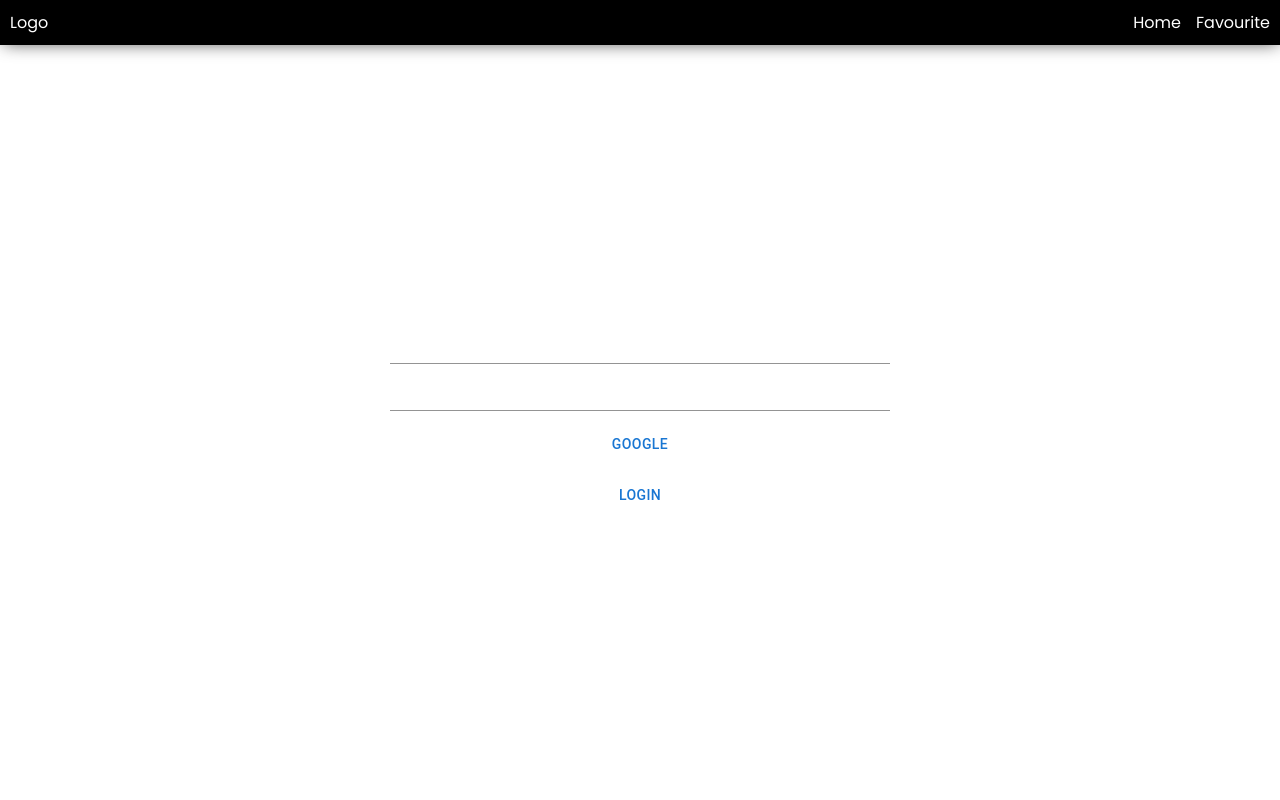
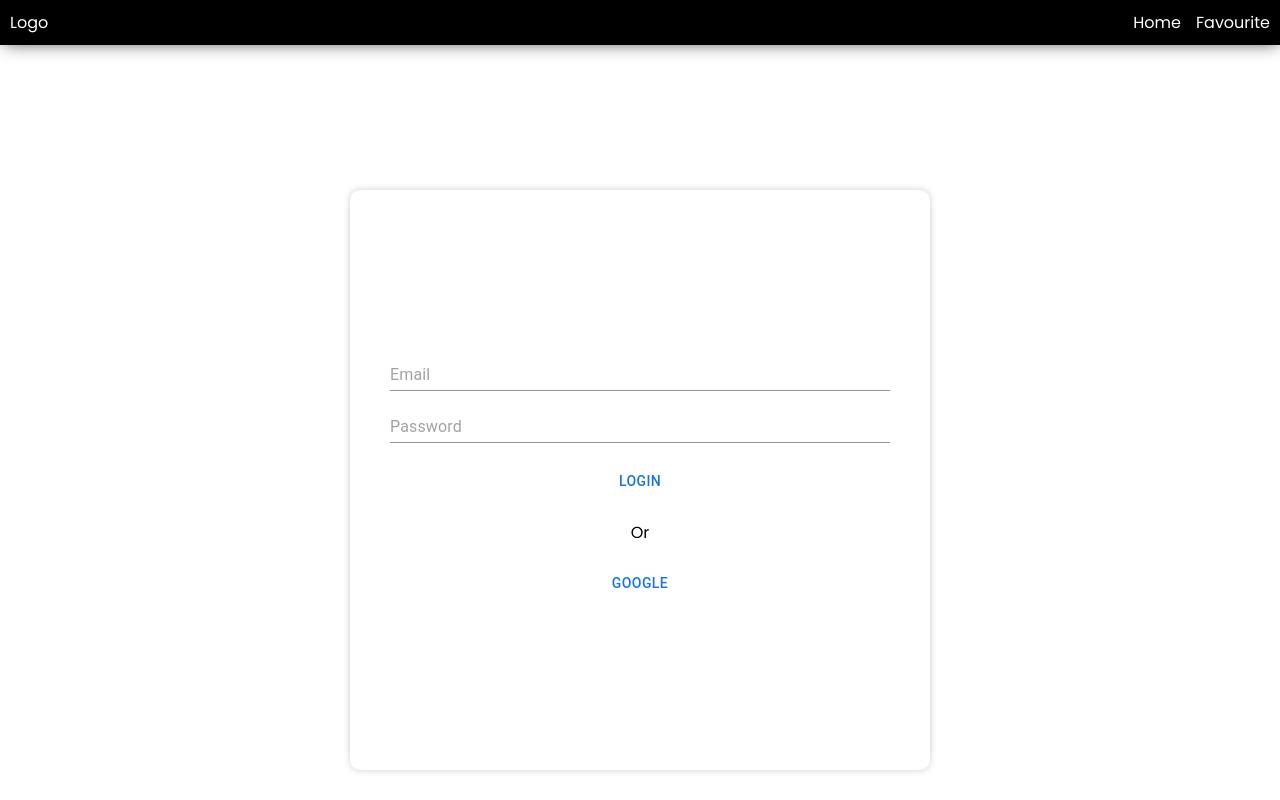
Before and after one commit to jia-wei-00/Error-404, a React (Create React App) app: page / in a window 1280 px wide. Built offline with nearby package versions, Linux system fonts and the light colour scheme; no server answers.

Commit message:
update login page

```diff
--- a/src/pages/login.js
+++ b/src/pages/login.js
@@ -36,17 +36,23 @@ const Login = () => {
             type="email"
             onChange={(e) => setUsername(e.target.value)}
             value={username}
+            placeholder="Email"
           />
           <Input
             type="password"
             onChange={(e) => setPassword(e.target.value)}
             value={password}
+            placeholder="Password"
           />
+
+          <Button type="submit" onClick={(e) => login(e)}>
+            Login
+          </Button>
+
+          Or
+
           <Button type="submit" onClick={(e) => googleLogin(e)}>
             Google
-          </Button>
-          <Button type="submit" onClick={(e) => login(e)}>
-            Login
           </Button>
         </form>
       </div>
--- a/src/styles/_mixins.scss
+++ b/src/styles/_mixins.scss
@@ -0,0 +1,5 @@
+@mixin box-shadow() {
+  box-shadow: 0px 0px 7px 0px rgba(0, 0, 0, 0.2);
+  -webkit-box-shadow: 0px 0px 7px 0px rgba(0, 0, 0, 0.2);
+  -moz-box-shadow: 0px 0px 7px 0px rgba(0, 0, 0, 0.2);
+}
--- a/src/styles/pages/login.scss
+++ b/src/styles/pages/login.scss
@@ -9,13 +9,18 @@
     justify-content: center;
     align-items: center;
     width: 500px;
-    height: calc(100vh - 45px);
+    height: 500px;
+    padding: 40px;
+    border-radius: 10px;
+    @include box-shadow;
+    transform: translateY(25%);
   }
 
   &-form {
     flex-grow: 1;
     display: flex;
     flex-direction: column;
-    row-gap: 15px;
+    row-gap: 20px;
+    text-align: center;
   }
 }
```
